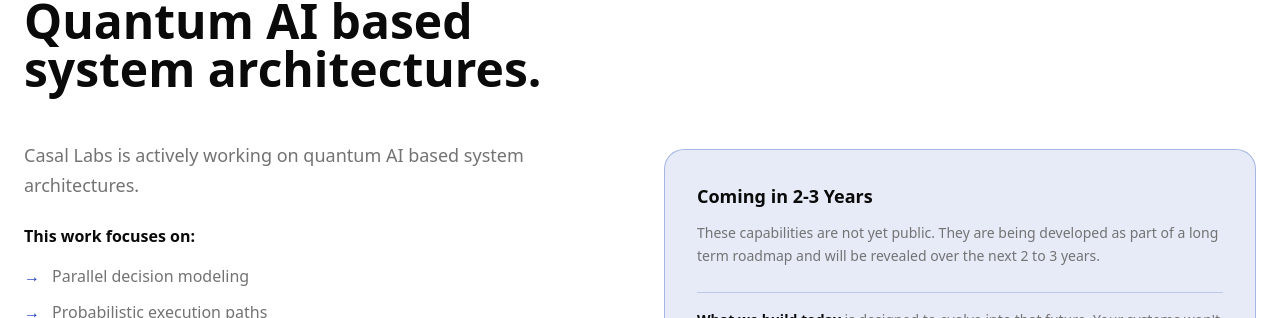
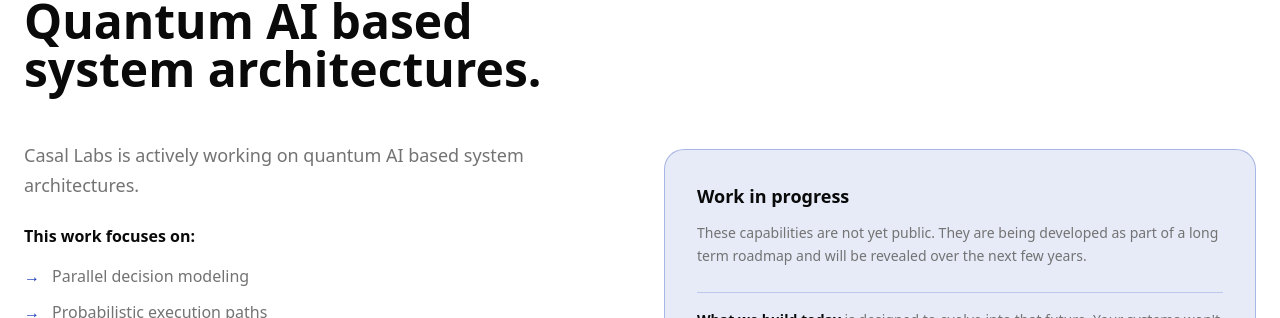
Before and after one commit to sidharth-ng/casal-labs, a Next.js app: page / in a window 1280 px wide. Shown: the part 2522-2840 px from the top of the page. Built offline with nearby package versions, Linux system fonts and the light colour scheme.

Commit message:
feat: update timelien

```diff
--- a/src/app/page.tsx
+++ b/src/app/page.tsx
@@ -290,12 +290,12 @@
             <div className="bg-blue-800/10 border border-blue-800/30 rounded-2xl p-8 space-y-6 mt-2">
               <div className="space-y-3">
                 <h3 className="font-semibold text-lg text-foreground">
-                  Coming in 2-3 Years
+                  Work in progress
                 </h3>
                 <p className="text-sm text-muted-foreground leading-relaxed">
                   These capabilities are not yet public. They are being
                   developed as part of a long term roadmap and will be revealed
-                  over the next 2 to 3 years.
+                  over the next few years.
                 </p>
               </div>
 
```
